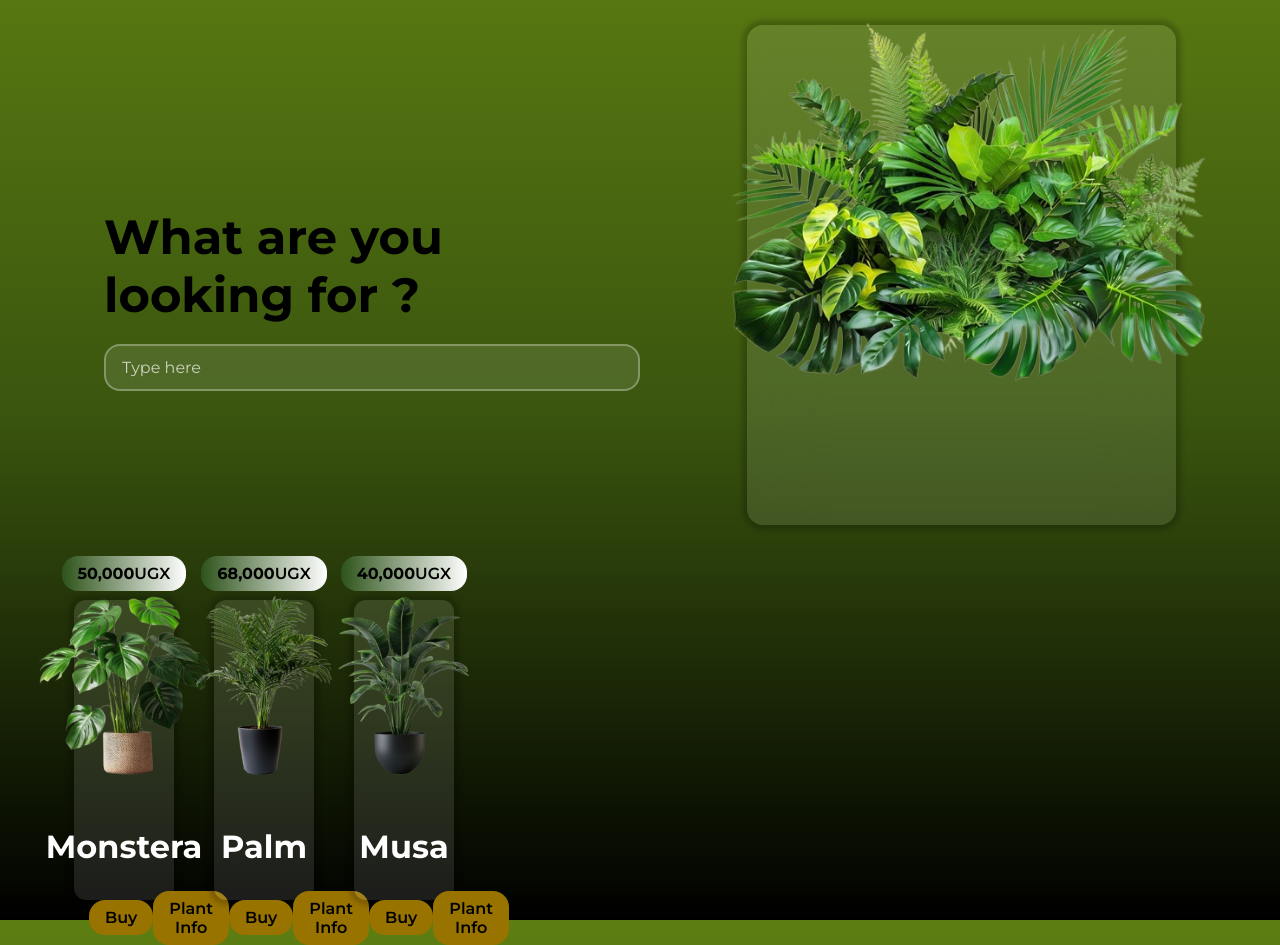
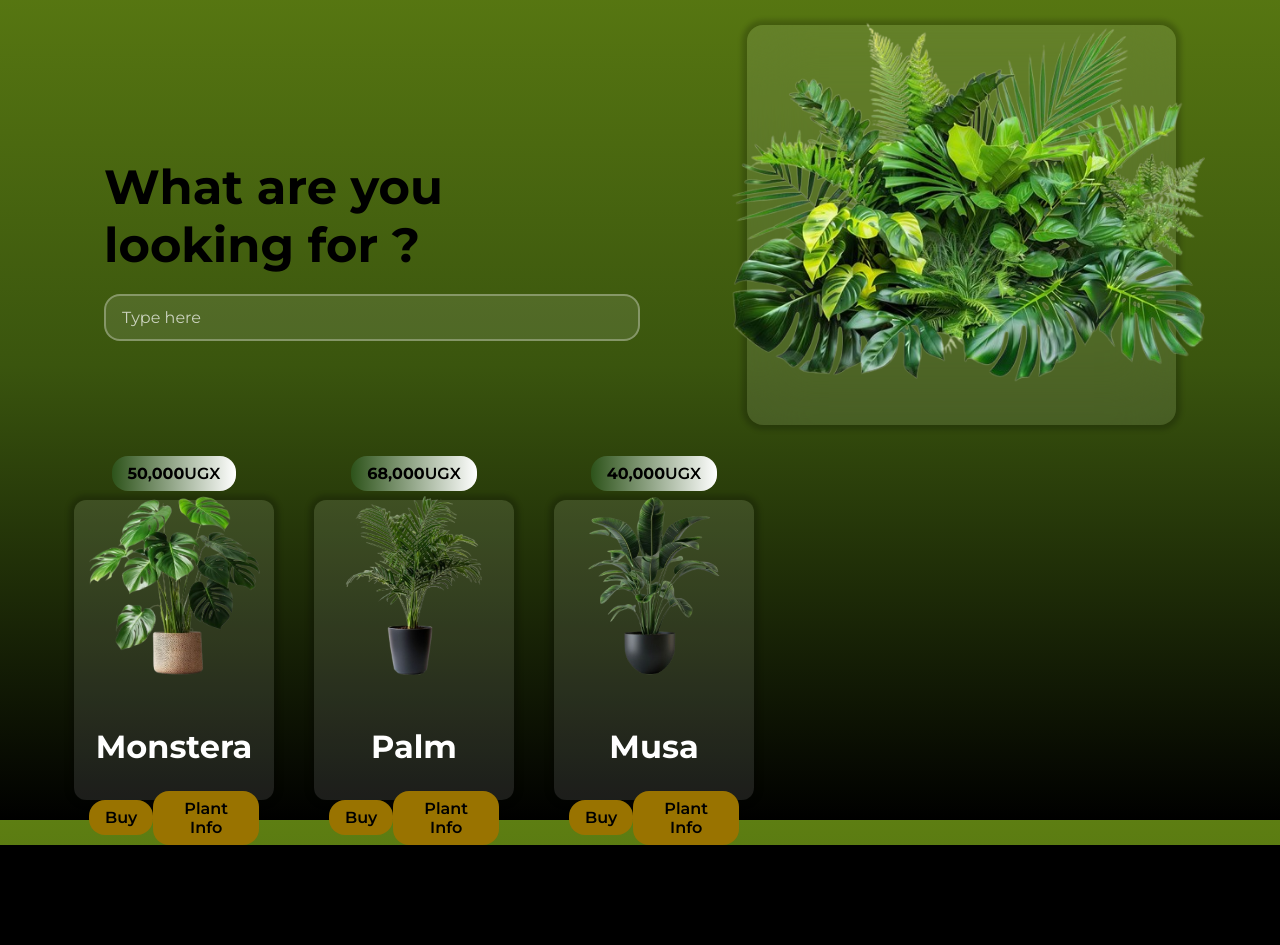
Before and after one commit to Mirembe-Peace/Eden_Botanical_Gardens, a PHP site: page / in a window 1280 px wide. Shown: the part 90-1035 px from the top of the page. After the commit the page ends 935 px from the top, so only its background shows below. Run offline with PHP 8.4, Linux system fonts and the light colour scheme; some web fonts are replaced.

Commit message:
som changes

```diff
--- a/style/style.css
+++ b/style/style.css
@@ -152,7 +152,7 @@ main{
 .big-plant {
     box-shadow: 0 0 5px 5px rgba(0, 0, 0, 0.2);
     width: 40%;
-    height: 500px;
+    height: 400px;
     overflow: visible;
     border: 0px;
     border-radius: 16px;
@@ -177,7 +177,7 @@ main{
 .plant-cards{
     color: white;
     user-select: none;
-    width: 100px;
+    width: 200px;
     height: 300px;
     padding: 15px;
     display: flex;
```
